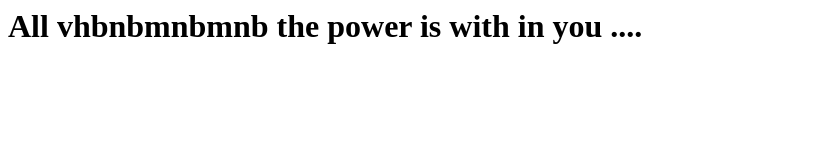
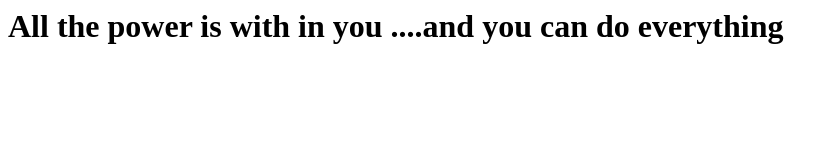
Before and after one commit to Amruthapriyanka/firstgitrepo, a plain HTML site: page index.html in a window 1280 px wide. Shown: the whole page, without its empty margins (0-838 px from the left). Drawn offline with Linux system fonts and the light colour scheme.

Commit message:
added a line

```diff
--- a/index.html
+++ b/index.html
@@ -1,6 +1,6 @@
 
 <html>
 <body>
-<h1>All  vhbnbmnbmnb  the power is with in you ....<h1>
+<h1>All the power is with in you ....and you can do everything <h1>
 </body>
 </html>
```
